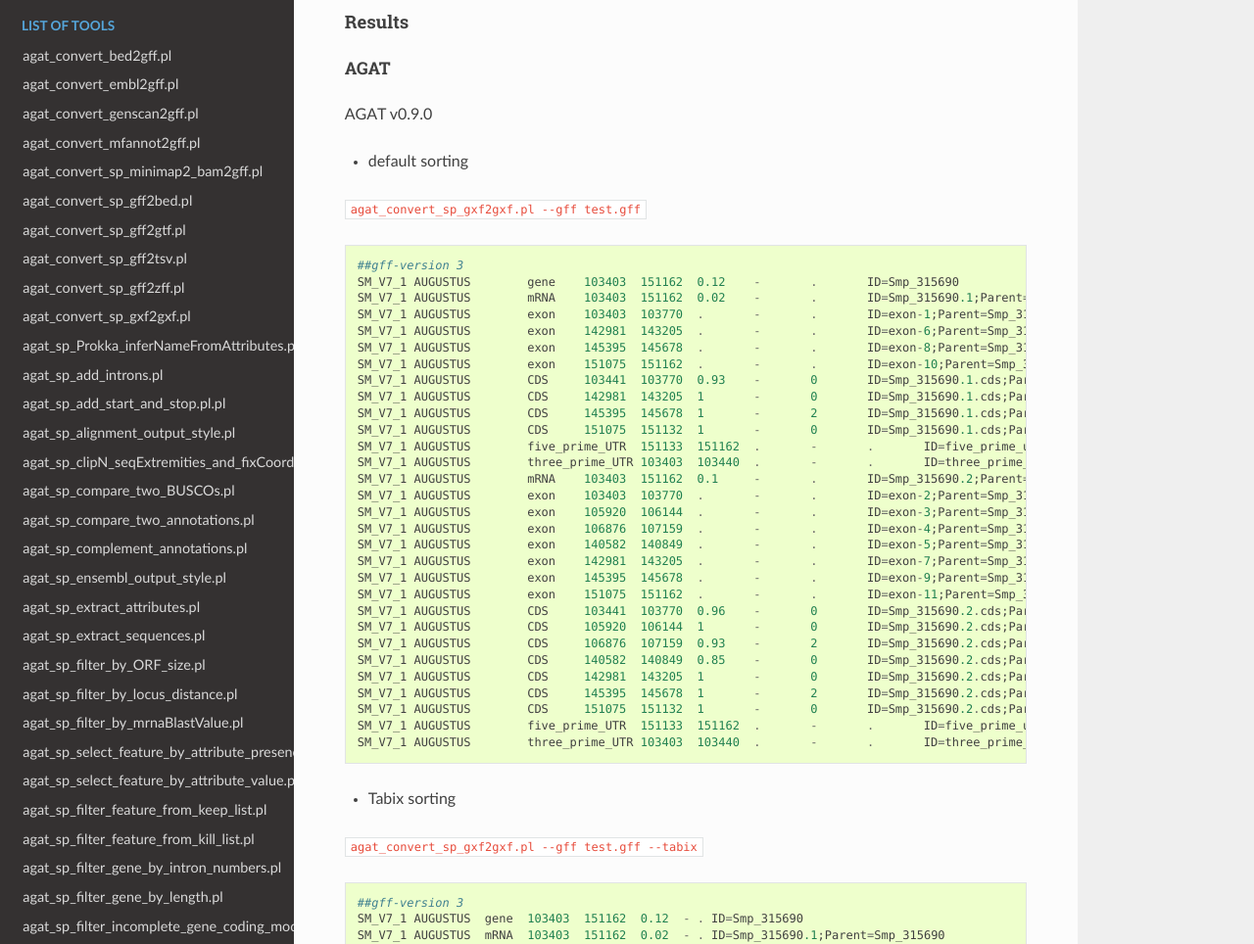
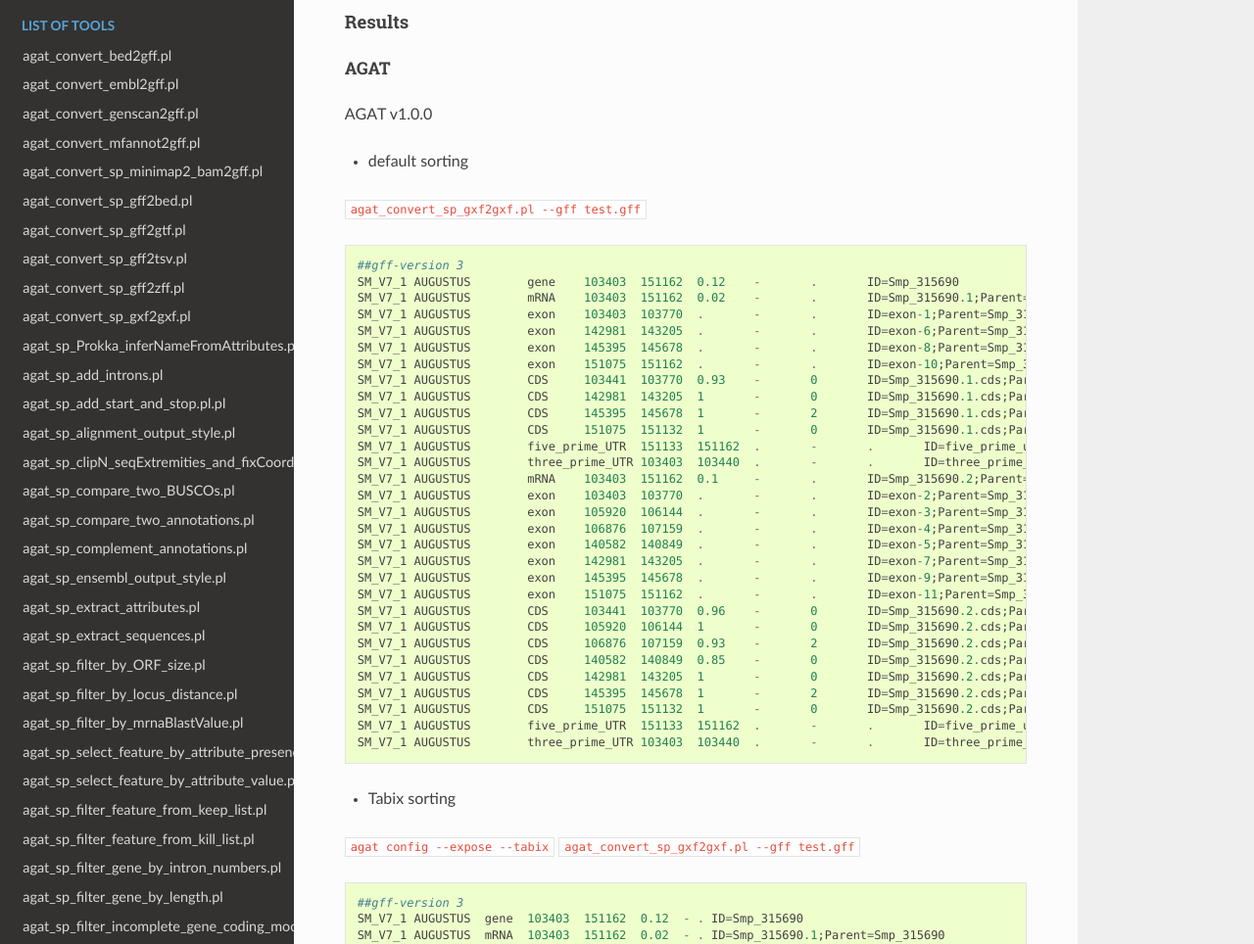
Before and after one commit to NBISweden/AGAT, a Sphinx documentation site: the page built from docs/topological-sorting-of-gff-features.md, in a window 1280 px wide and 1400 px high, scrolled down 1670 px. Shown: the part 151-1115 px from the top of the window at 98% size. Built offline with Sphinx 7.4.7 and the Read the Docs theme 2.0.0, drawn with Linux system fonts in a browser that asks for light colours; pages that are not in the unit, such as notebooks, are missing from menus.

Commit message:
fix #287

````diff
--- a/docs/topological-sorting-of-gff-features.md
+++ b/docs/topological-sorting-of-gff-features.md
@@ -80,7 +80,7 @@
 
 ##### AGAT
 
-AGAT v0.9.0
+AGAT v1.0.0
 
 * default sorting
 
@@ -121,7 +121,8 @@
 
 * Tabix sorting
 
-`agat_convert_sp_gxf2gxf.pl --gff test.gff --tabix`
+`agat config --expose --tabix`
+`agat_convert_sp_gxf2gxf.pl --gff test.gff`
 
 ```
 ##gff-version 3
````
